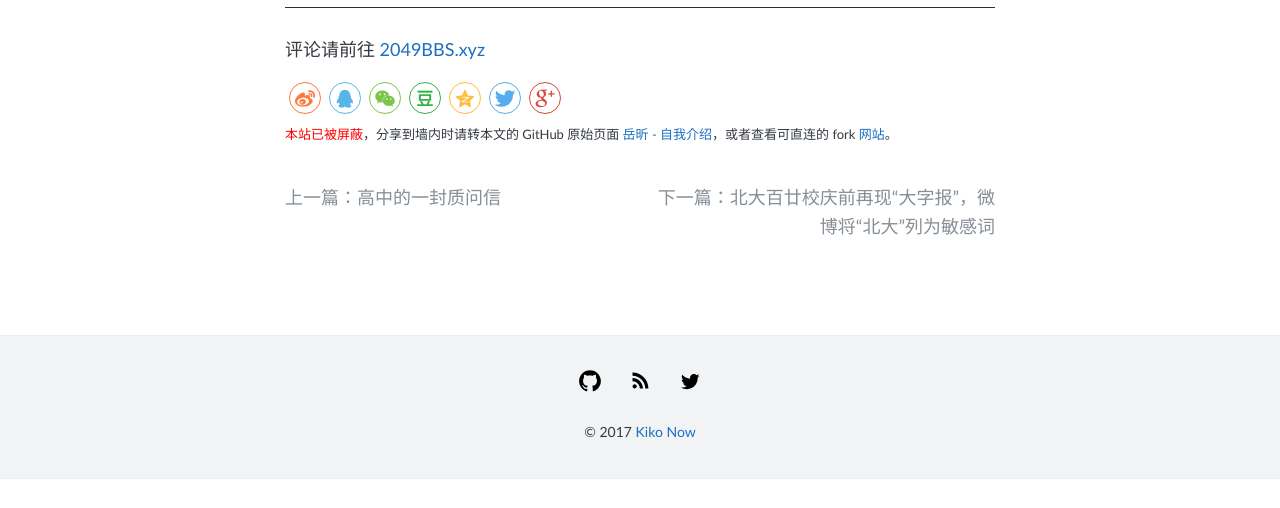
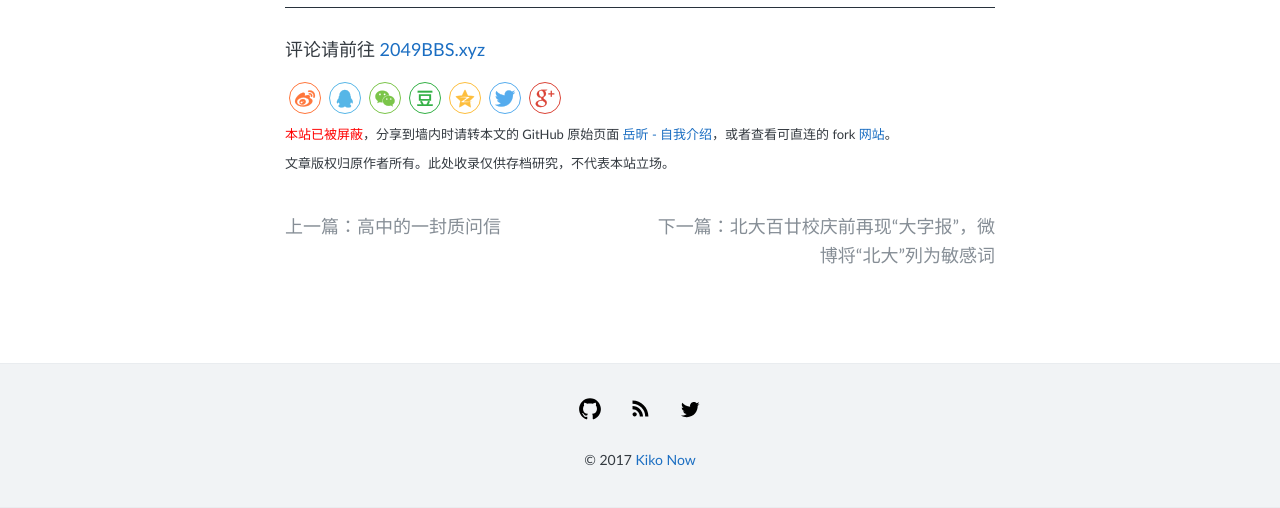
Before and after one commit to Terminus2049/Terminus2049.github.io, a Jekyll site: the page built from _posts/2018-04-23-yue-xin-self-introduction.md, in a window 1280 px wide. Shown: the part 706-1214 px from the top of the page. Built offline with Jekyll 4.4.1, drawn with Linux system fonts in a browser that asks for light colours; before the commit the page ends 1185 px from its top, so only the background shows below that.

Commit message:
免责声明和纠错链接修复

```diff
--- a/_layouts/post.html
+++ b/_layouts/post.html
@@ -18,7 +18,7 @@
         </a>
       </li>
       {% endfor %}
-      <a href="https://github.com/Terminus2049/Terminus2049.github.io/blob/master/{{ page.path }}">点此纠错</a>
+      <a href="https://github.com/Terminus2049/Terminus2049.github.io/edit/master/{{ page.path }}">点此纠错</a>
     </ul>
   </div>
 
@@ -29,7 +29,11 @@
   <hr style="border-top:1px solid #28323C;"/>
 	<p>评论请前往 <a href="http://2049bbs.xyz/">2049BBS.xyz</a></p>
 	<div class="social-share" data-disabled="linkedin,diandian,tencent,facebook"></div>
-  <font size=2px><span style="color:red">本站已被屏蔽</span>，分享到墙内时请转本文的 GitHub 原始页面 <a href="https://github.com/Terminus2049/Terminus2049.github.io/blob/master/{{ page.path }}">{{ page.title }}</a>，或者查看可直连的 fork <a href="https://github.com/Terminus2049/Terminus2049.github.io#%E5%A6%82%E4%BD%95%E5%B8%AE%E5%8A%A9%E6%95%B4%E7%90%86-404-%E6%96%87%E7%AB%A0">网站</a>。</font>
+  <font size=2px><span style="color:red">
+    本站已被屏蔽</span>，分享到墙内时请转本文的 GitHub 原始页面 <a href="https://github.com/Terminus2049/Terminus2049.github.io/blob/master/{{ page.path }}">{{ page.title }}</a>，或者查看可直连的 fork <a href="https://github.com/Terminus2049/Terminus2049.github.io#%E6%9C%89%E6%95%88%E9%95%9C%E5%83%8F">网站</a>。
+    <br>
+    文章版权归原作者所有。此处收录仅供存档研究，不代表本站立场。
+  </font>
 
   <script> pangu.spacingPage(); </script>
 
```
